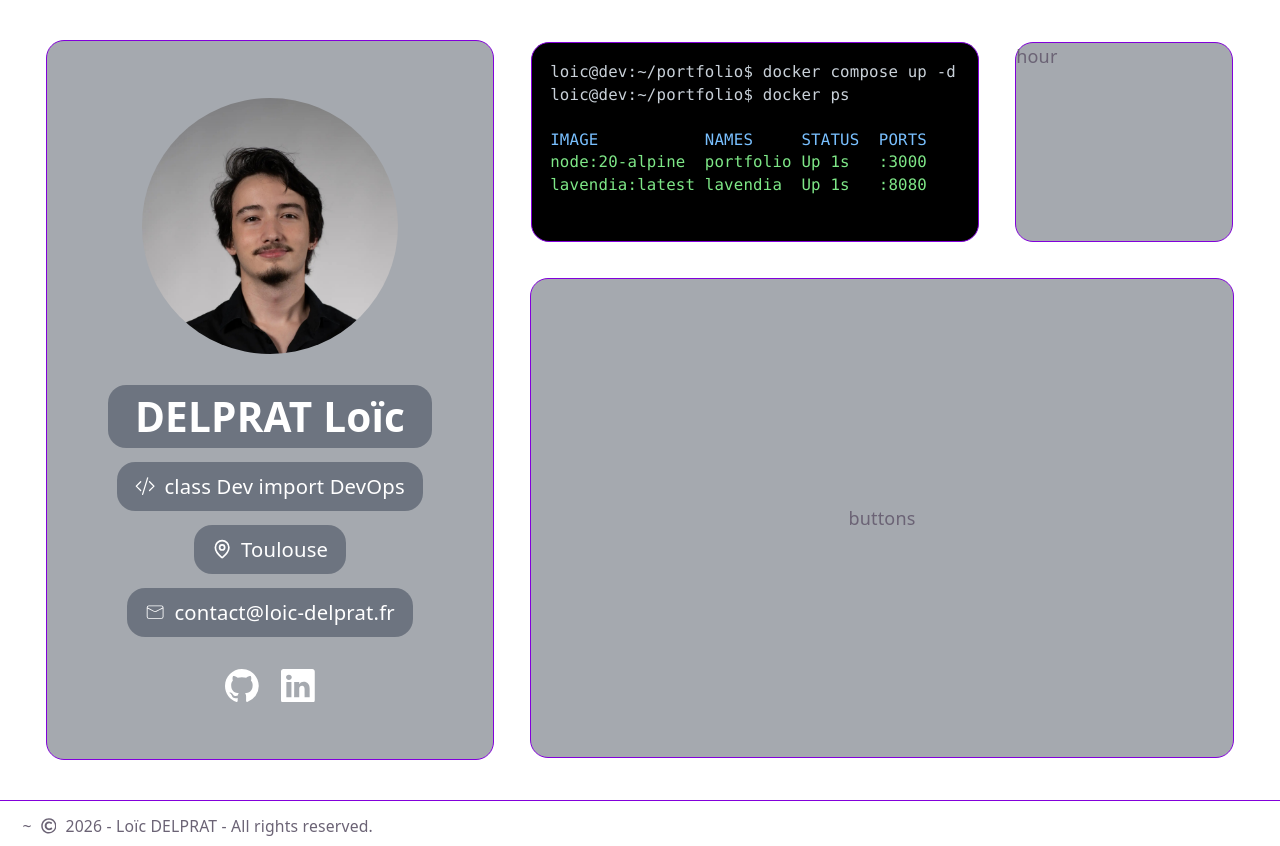
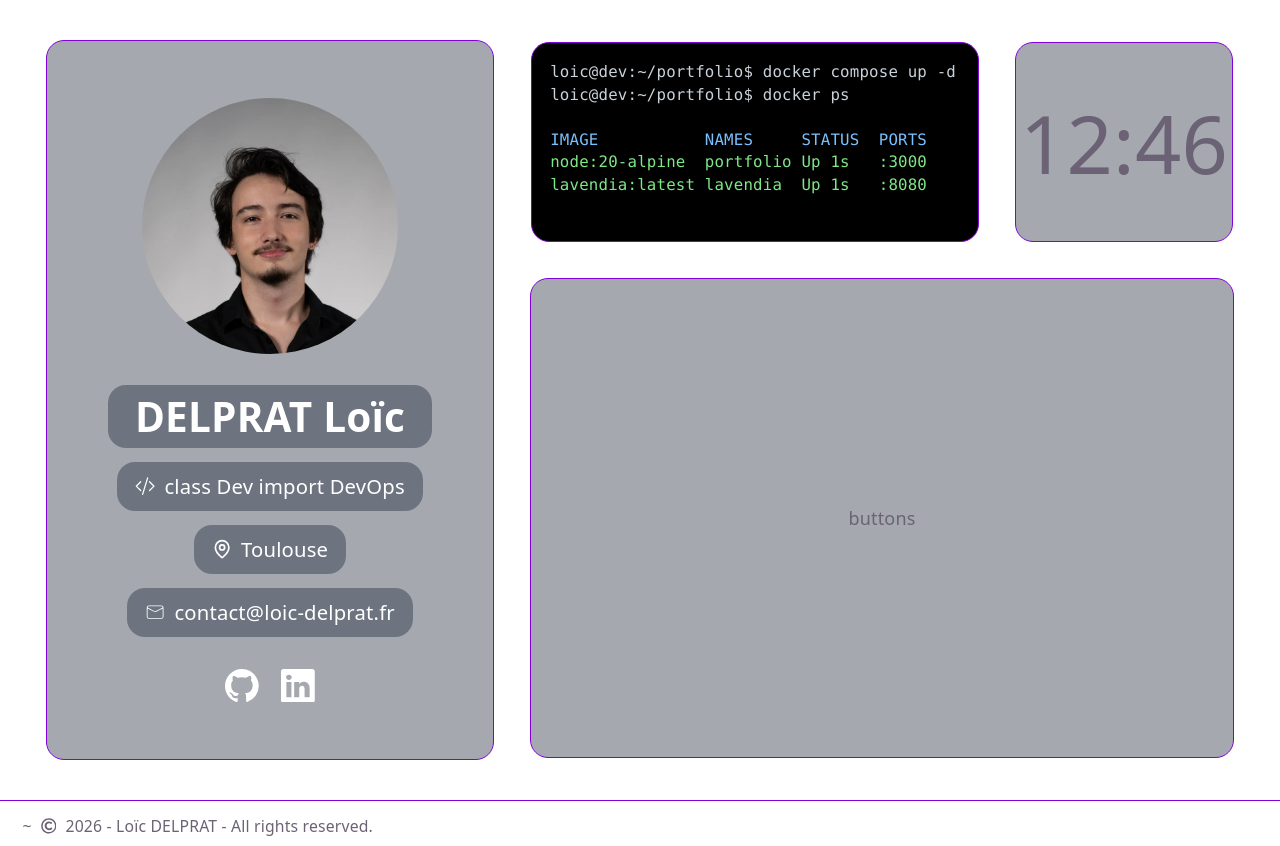
Before and after one commit to Zeteox/Portfolio-v2, a React (Vite) app: page / in a window 1280 px wide. Built offline with nearby package versions, Linux system fonts and the light colour scheme.

Commit message:
feat: made the hour section

```diff
--- a/package.json
+++ b/package.json
@@ -15,6 +15,7 @@
     "react-dom": "^19.2.6",
     "react-icons": "^5.6.0",
     "react-router-dom": "^7.18.0",
+    "react-use": "^17.6.1",
     "tailwindcss": "^4.3.1"
   },
   "devDependencies": {
--- a/src/components/Home/HourSection.tsx
+++ b/src/components/Home/HourSection.tsx
@@ -1,7 +1,22 @@
+import { useInterval } from "react-use";
+import { useState } from "react";
+
 export default function HourSection() {
+  const [time, setTime] = useState(
+    new Date().toLocaleTimeString("fr").split(":"),
+  );
+
+  useInterval(() => {
+    setTime(new Date().toLocaleTimeString("fr").split(":"));
+  }, 1000);
+
   return (
     <section className="relative w-[17vw] h-[25vh] bg-gray-800/40 border border-purple-700 rounded-2xl">
-      hour
+      <div className="flex flex-col items-center justify-center h-full">
+        <p className="text-7xl">
+          {time[0]}:{time[1]}
+        </p>
+      </div>
     </section>
   );
 }
```
Also changed, not shown: 1 other file (tests, documents, lock files or other folders).
